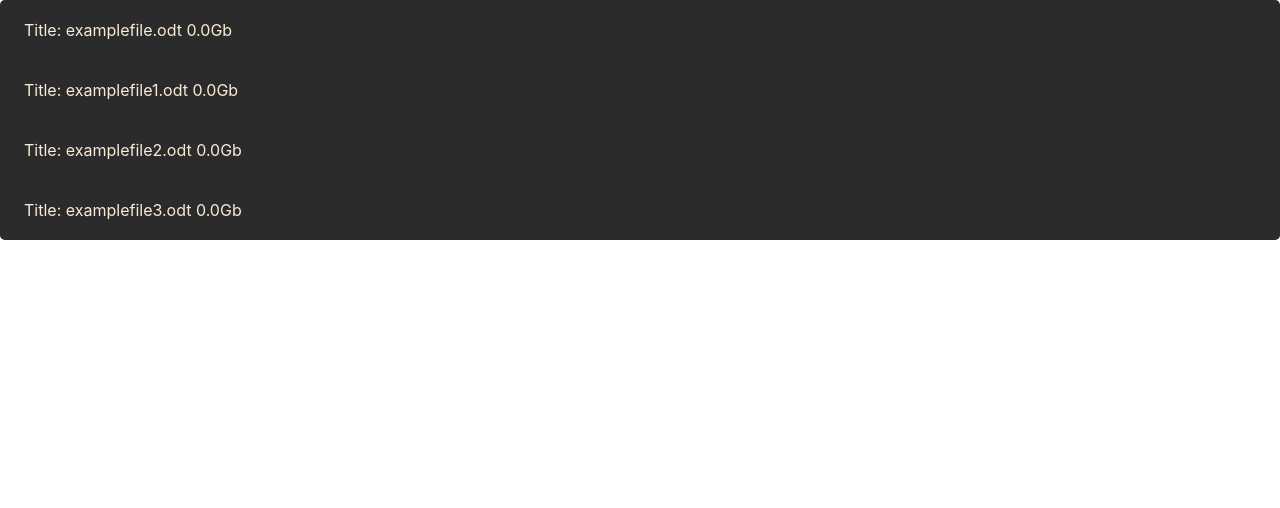
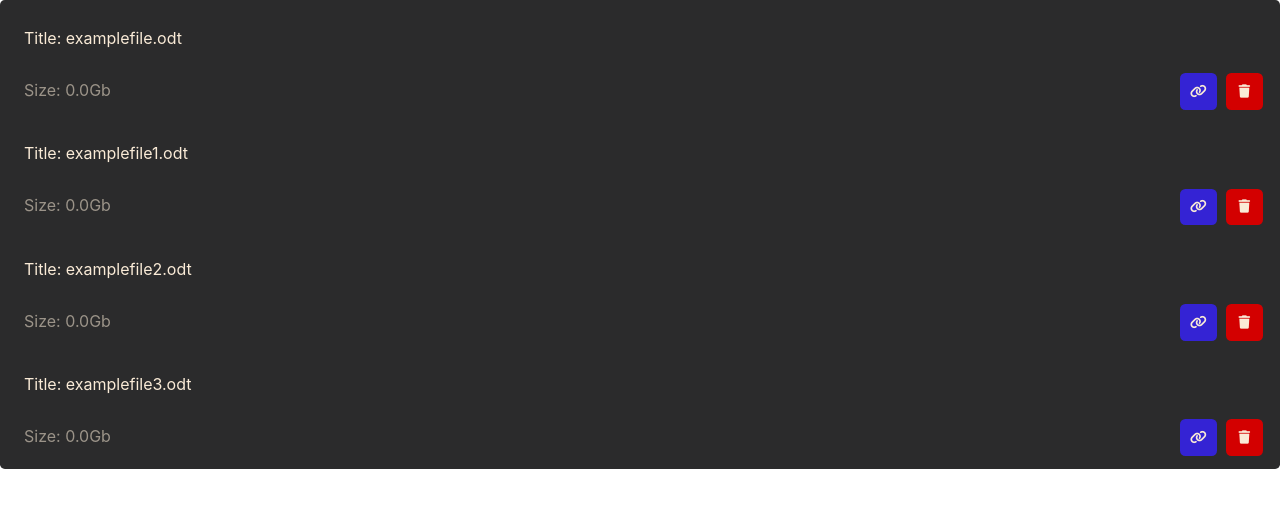
Before and after one commit to flewa/FlixDrive, a React (Vite) app: page / in a window 1280 px wide. Shown: the top 508 px of the page. Built offline with nearby package versions, Linux system fonts and the light colour scheme.

Commit message:
🦄 Update

```diff
--- a/index.html
+++ b/index.html
@@ -5,6 +5,7 @@
     <meta charset="UTF-8" />
     <link rel="icon" type="image/svg+xml" href="/src/favicon.svg" />
     <meta name="viewport" content="width=device-width, initial-scale=1.0" />
+    <link rel="stylesheet" href="https://cdnjs.cloudflare.com/ajax/libs/font-awesome/6.1.1/css/all.min.css" integrity="sha512-KfkfwYDsLkIlwQp6LFnl8zNdLGxu9YAA1QvwINks4PhcElQSvqcyVLLD9aMhXd13uQjoXtEKNosOWaZqXgel0g==" crossorigin="anonymous" referrerpolicy="no-referrer" />
     <title>Vite App</title>
 </head>
 
--- a/src/css/components/fileList.scss
+++ b/src/css/components/fileList.scss
@@ -4,12 +4,56 @@
     margin: 0.25em 0.5em;
     border-radius: 0.5em;
 
+    .delete{
+        height: 2.75em;
+        width: 2.75em;
+        border-radius: 0.4em;
+        background-color: #d30000;
+        color: antiquewhite;
+        border-style: none;
+        margin: 0.7em;
+        float: right;
+        &:hover{
+            background-color: #d3000099;
+        }
+
+        &:active{
+            box-shadow: 0px 1px 10px 0px #d33838b0;
+        }
+    }
+
+    .link{
+        height: 2.75em;
+        width: 2.75em;
+        border-radius: 0.4em;
+        background-color: #3423d4;
+        color: antiquewhite;
+        border-style: none;
+        margin: 0.7em 0em;
+        float: right;
+
+
+        &:hover{
+            background-color: #2b1ac699;
+        }
+
+        &:active{
+            box-shadow: 0px 1px 10px 0px #2225c2b0;
+        }
+    }
+
+    .filesize{
+        color: #faebd78b;
+        float: left;
+    }
+
     &:hover{
-        background-color: #1a1a1b2e;
+        background-color: #1a1a1b44;
     }
 }
 
 .fileslist{
+    padding-top: 0.5em;
     border-radius: 0.3em;
     color: antiquewhite;
     background-color: #2b2b2c;
--- a/src/css/index.scss
+++ b/src/css/index.scss
@@ -1,3 +1,5 @@
+
+
 body {
   margin: 0;
   font-family: -apple-system, BlinkMacSystemFont, 'Segoe UI', 'Roboto', 'Oxygen',
--- a/src/jsx/components/filelist.jsx
+++ b/src/jsx/components/filelist.jsx
@@ -10,7 +10,11 @@ const DriveFilesList = () => {
         <div className="fileslist" id='fileslist'>
             {drive.map((file, i) =>
                 <div className="fileblock" key={i}>
-                    <p className="fileinfo" key={i}>Title: {file.Title} {file.Size}</p>
+                    <p className="filetitle" key={i+file.Title}>Title: {file.Title}</p>
+                    <p className="filesize" key={i+file.Size}>Size: {file.Size}</p>
+                    <button className="delete" key={i+"delete"}><i className="fa-solid fa-trash"></i></button>
+                    <button className="link" key={i+"link"}><i className="fa-solid fa-link"></i></button>
+
                 </div>
             )}
         </div>
```
Also changed, not shown: 1 other file (tests, documents, lock files or other folders).
